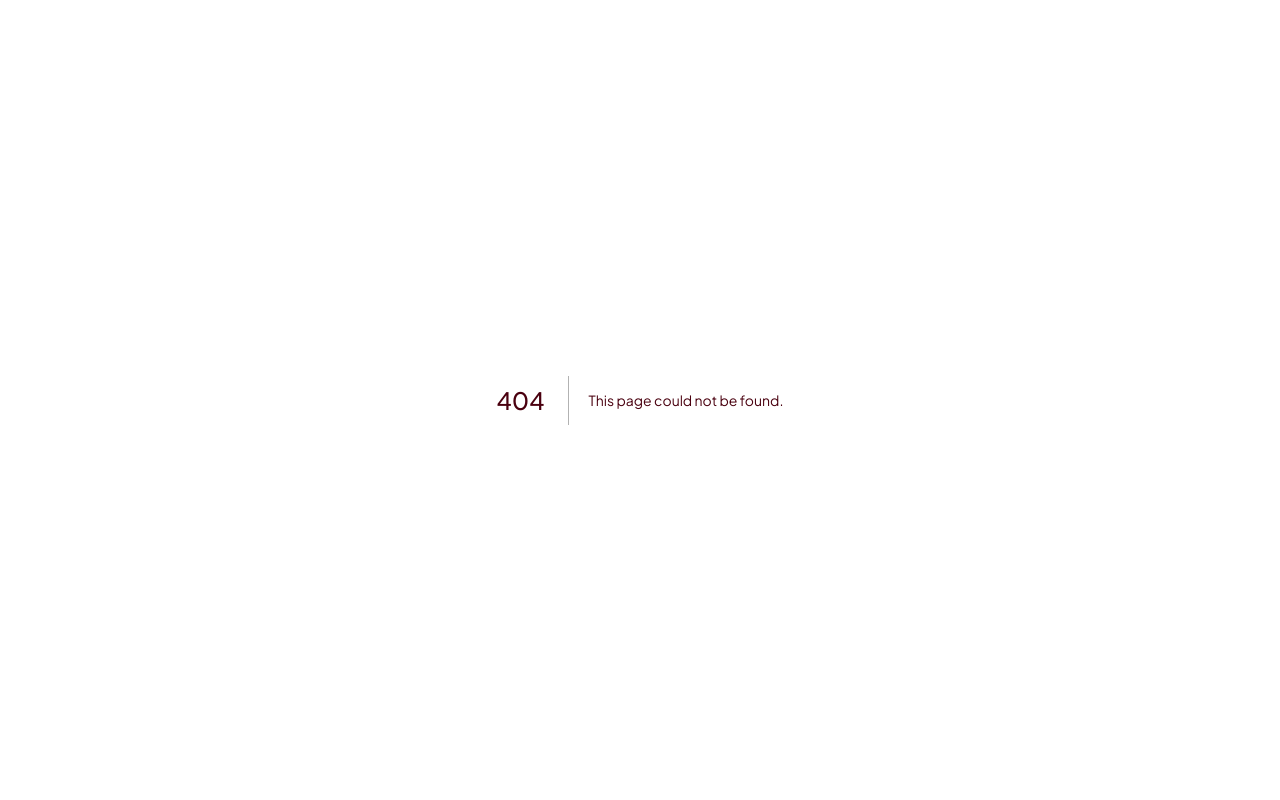
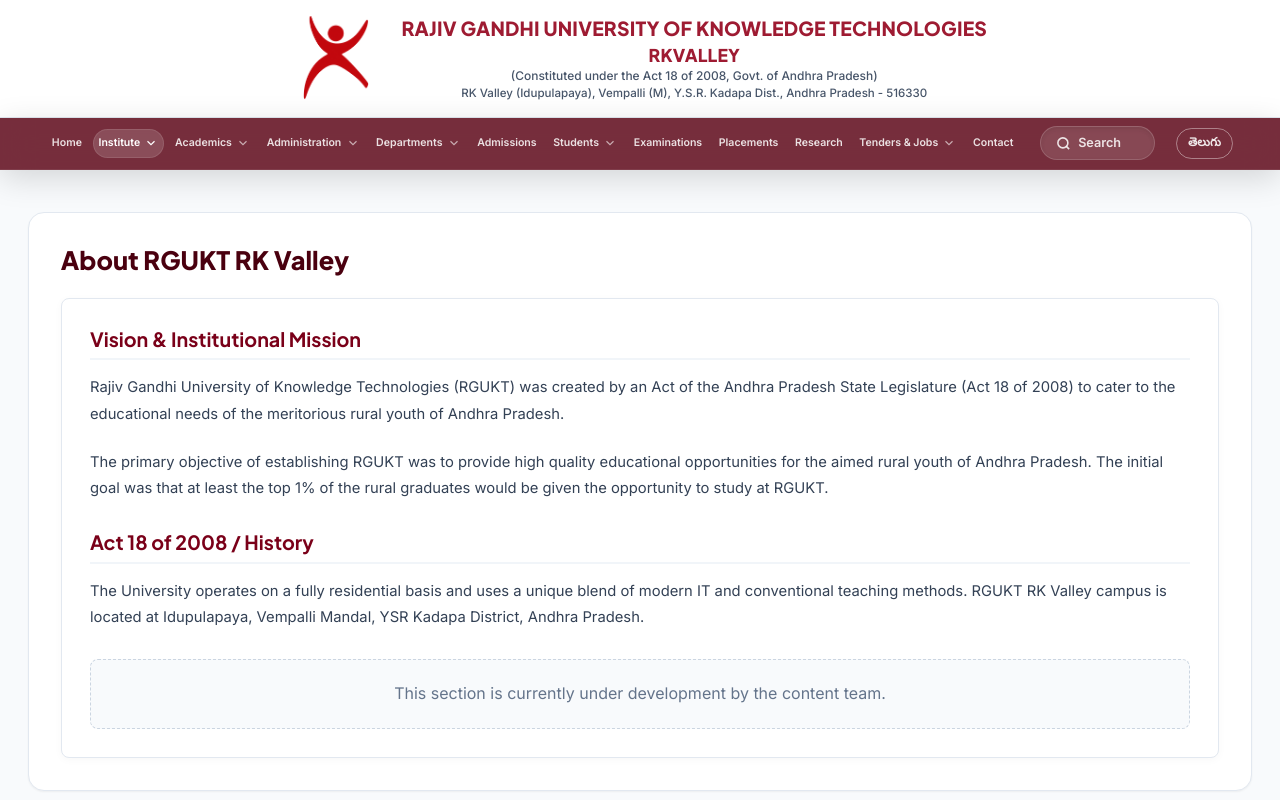
Before and after one commit to formsrgukt/RKVALLEY, a Next.js app: page /about in a window 1280 px wide. Before the commit this address had no page. Shown: the top 800 px of the page. Built offline with nearby package versions, Linux system fonts and the light colour scheme.

Commit message:
Add About page placeholder to fix 404 error on Institute links

```diff
--- /dev/null
+++ b/src/app/(main)/about/page.tsx
@@ -0,0 +1,42 @@
+"use client";
+
+import React from "react";
+import Link from "next/link";
+
+export default function AboutPage() {
+  return (
+    <div className="page-view-container">
+      <div style={{ padding: "0 2rem", width: "100%", maxWidth: "1600px", margin: "0 auto" }}>
+        <article className="page-main-body" style={{ margin: "0 auto", width: "100%" }}>
+          <h2 style={{ color: "var(--primary-dark)", marginBottom: "1.5rem", fontSize: "1.8rem", fontWeight: 800 }}>About RGUKT RK Valley</h2>
+
+          <div style={{ background: "#ffffff", border: "1px solid #e2e8f0", borderRadius: "8px", padding: "2rem", boxShadow: "0 2px 8px rgba(0,0,0,0.03)" }}>
+            <h3 style={{ color: "var(--primary-maroon)", marginBottom: "1rem", fontSize: "1.4rem", fontWeight: 700, borderBottom: "2px solid #f1f5f9", paddingBottom: "0.5rem" }}>
+              Vision & Institutional Mission
+            </h3>
+
+            <p style={{ color: "#334155", fontSize: "1.05rem", lineHeight: 1.8, marginBottom: "1.5rem" }}>
+              Rajiv Gandhi University of Knowledge Technologies (RGUKT) was created by an Act of the Andhra Pradesh State Legislature (Act 18 of 2008) to cater to the educational needs of the meritorious rural youth of Andhra Pradesh.
+            </p>
+
+            <p style={{ color: "#334155", fontSize: "1.05rem", lineHeight: 1.8, marginBottom: "2rem" }}>
+              The primary objective of establishing RGUKT was to provide high quality educational opportunities for the aimed rural youth of Andhra Pradesh. The initial goal was that at least the top 1% of the rural graduates would be given the opportunity to study at RGUKT.
+            </p>
+
+            <h3 style={{ color: "var(--primary-maroon)", marginBottom: "1rem", fontSize: "1.4rem", fontWeight: 700, borderBottom: "2px solid #f1f5f9", paddingBottom: "0.5rem" }}>
+              Act 18 of 2008 / History
+            </h3>
+
+            <p style={{ color: "#334155", fontSize: "1.05rem", lineHeight: 1.8, marginBottom: "1.5rem" }}>
+              The University operates on a fully residential basis and uses a unique blend of modern IT and conventional teaching methods. RGUKT RK Valley campus is located at Idupulapaya, Vempalli Mandal, YSR Kadapa District, Andhra Pradesh.
+            </p>
+
+            <div style={{ marginTop: "2rem", padding: "1.5rem", background: "#f8fafc", border: "1px dashed #cbd5e1", borderRadius: "8px", textAlign: "center" }}>
+              <p style={{ color: "#64748b", margin: 0 }}>This section is currently under development by the content team.</p>
+            </div>
+          </div>
+        </article>
+      </div>
+    </div>
+  );
+}
```
